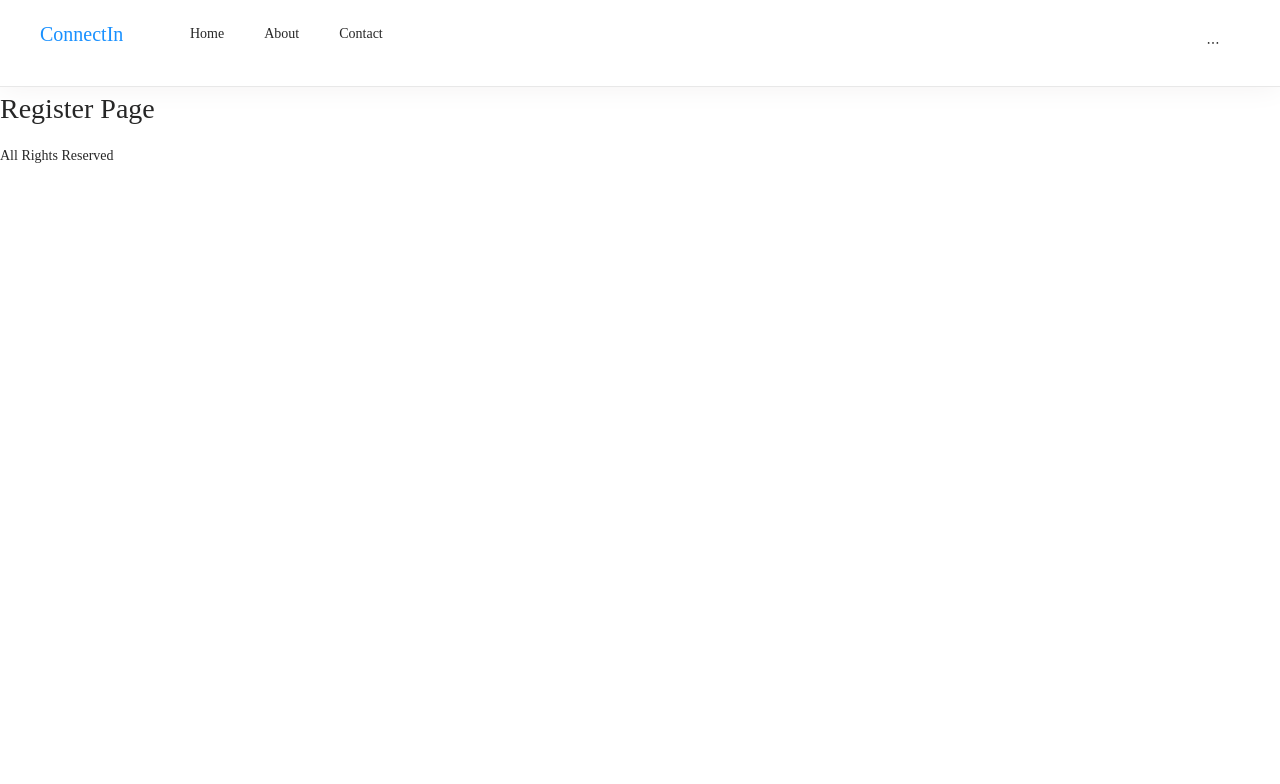
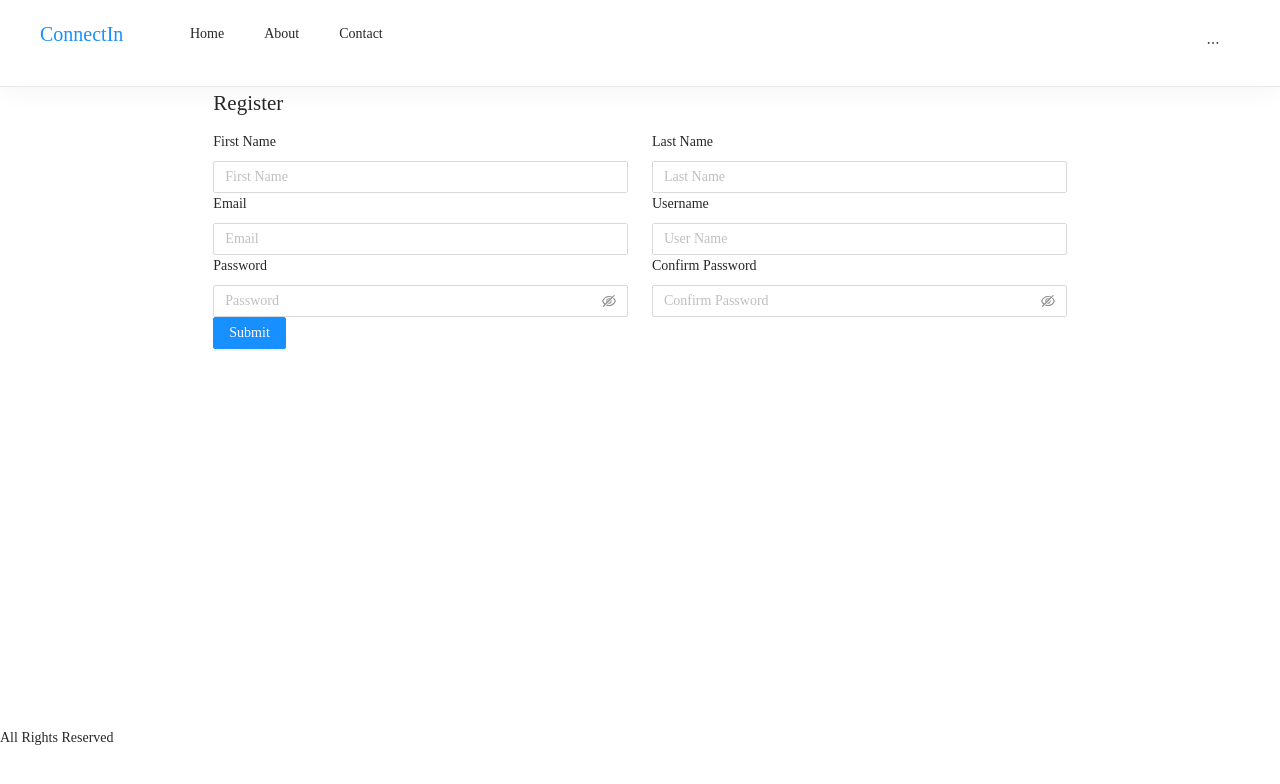
Before and after one commit to alipetarian/nextjs-styled-components-antd-typescript-starter, a Next.js app: page /register in a window 1280 px wide. Shown: the top 784 px of the page. Built offline with nearby package versions, Linux system fonts and the light colour scheme; a web font is replaced by a local one.

Commit message:
Added Basic Signup Page

```diff
--- a/src/components/common/layout/base-layout.tsx
+++ b/src/components/common/layout/base-layout.tsx
@@ -14,6 +14,9 @@ const GlobalStyles = createGlobalStyle`
 
   body{
     font-family: 'Sofia Pro'
+  }
+  main{
+    min-height: 80vh;
   }
 `;
 
--- a/src/components/register.tsx
+++ /dev/null
@@ -1,7 +0,0 @@
-const RegisterComp: React.FC = () => (
-  <h1>
-    Register Page
-  </h1>
-);
-
-export default RegisterComp;
--- /dev/null
+++ b/src/components/register/form.tsx
@@ -0,0 +1,182 @@
+import {
+  Form, Input, Button, Row, Col,
+} from 'antd';
+
+import * as yup from 'yup';
+import { useFormik } from 'formik';
+import styled from 'styled-components';
+
+const StyledForm = styled.div`
+  & .ant-form-item {
+    margin-bottom: 0;
+  }
+`;
+
+const emailNotLongEnough = 'email must be at least 3 characters';
+const passwordNotLongEnough = 'password must be at least 3 characters';
+const invalidEmail = 'email must be a valid email';
+const requiredField = (fieldName: string) => `${fieldName} is required.`;
+
+const validationSchema = yup.object().shape({
+  firstName: yup
+    .string()
+    .max(255)
+    .required(requiredField('First Name')),
+  lastName: yup
+    .string()
+    .max(255)
+    .required(requiredField('Last Name')),
+  email: yup
+    .string()
+    .min(3, emailNotLongEnough)
+    .max(255)
+    .email(invalidEmail)
+    .required(requiredField('Email')),
+  userName: yup
+    .string()
+    .min(4)
+    .required(requiredField('Username')),
+  password: yup
+    .string()
+    .min(3, passwordNotLongEnough)
+    .max(255)
+    .required(requiredField('Password')),
+  confirmPassword: yup
+    .string()
+    .min(3, passwordNotLongEnough)
+    .max(255)
+    .required(requiredField('Confirm Password'))
+    .oneOf([yup.ref('password'), null], 'Passwords must match'),
+
+});
+
+const FormItem = Form.Item;
+
+const LoginComp: React.FC = () => {
+  const formik = useFormik({
+    initialValues: {
+      firstName: '',
+      lastName: '',
+      email: '',
+      userName: '',
+      password: '',
+      confirmPassword: '',
+    },
+    validationSchema,
+
+    onSubmit: (values) => {
+      console.log('Formik Values,', JSON.stringify(values, null, 2));
+    },
+  });
+
+  return (
+    <StyledForm>
+      <Form
+        layout="vertical"
+        name="login-form"
+        onFinish={formik.handleSubmit}
+      >
+        <Row gutter={24}>
+          <Col xs={24} sm={12}>
+            <FormItem
+              help={formik.touched.firstName && formik.errors.firstName ? formik.errors.firstName : ''}
+              validateStatus={formik.touched.firstName && formik.errors.firstName ? 'error' : undefined}
+              label="First Name"
+            >
+              <Input
+                name="firstName"
+                placeholder="First Name"
+                value={formik.values.firstName}
+                onChange={formik.handleChange}
+                onBlur={formik.handleBlur}
+              />
+            </FormItem>
+          </Col>
+          <Col xs={24} sm={12}>
+            <FormItem
+              help={formik.touched.lastName && formik.errors.lastName ? formik.errors.lastName : ''}
+              validateStatus={formik.touched.lastName && formik.errors.lastName ? 'error' : undefined}
+              label="Last Name"
+            >
+              <Input
+                name="lastName"
+                placeholder="Last Name"
+                value={formik.values.lastName}
+                onChange={formik.handleChange}
+                onBlur={formik.handleBlur}
+              />
+            </FormItem>
+          </Col>
+          <Col xs={24} sm={12}>
+            <FormItem
+              help={formik.touched.email && formik.errors.email ? formik.errors.email : ''}
+              validateStatus={formik.touched.email && formik.errors.email ? 'error' : undefined}
+              label="Email"
+            >
+              <Input
+                name="email"
+                placeholder="Email"
+                value={formik.values.email}
+                onChange={formik.handleChange}
+                onBlur={formik.handleBlur}
+              />
+            </FormItem>
+          </Col>
+          <Col xs={24} sm={12}>
+            <FormItem
+              help={formik.touched.userName && formik.errors.userName ? formik.errors.userName : ''}
+              validateStatus={formik.touched.userName && formik.errors.userName ? 'error' : undefined}
+              label="Username"
+            >
+              <Input
+                name="userName"
+                placeholder="User Name"
+                value={formik.values.userName}
+                onChange={formik.handleChange}
+                onBlur={formik.handleBlur}
+              />
+            </FormItem>
+          </Col>
+          <Col xs={24} sm={12}>
+            <FormItem
+              label="Password"
+              help={formik.touched.password && formik.errors.password ? formik.errors.password : ''}
+              validateStatus={formik.touched.password && formik.errors.password ? 'error' : undefined}
+            >
+              <Input.Password
+                name="password"
+                placeholder="Password"
+                value={formik.values.password}
+                onChange={formik.handleChange}
+                onBlur={formik.handleBlur}
+              />
+            </FormItem>
+          </Col>
+          <Col xs={24} sm={12}>
+            <FormItem
+              label="Confirm Password"
+              help={formik.touched.confirmPassword && formik.errors.confirmPassword ? formik.errors.confirmPassword : ''}
+              validateStatus={formik.touched.confirmPassword && formik.errors.confirmPassword ? 'error' : undefined}
+            >
+              <Input.Password
+                name="confirmPassword"
+                placeholder="Confirm Password"
+                value={formik.values.confirmPassword}
+                onChange={formik.handleChange}
+                onBlur={formik.handleBlur}
+              />
+            </FormItem>
+          </Col>
+
+        </Row>
+        <FormItem>
+          <Button type="primary" key="submit" htmlType="submit">
+            Submit
+          </Button>
+        </FormItem>
+      </Form>
+    </StyledForm>
+  );
+};
+
+export default LoginComp;
--- /dev/null
+++ b/src/components/register/index.tsx
@@ -0,0 +1,15 @@
+import { Row, Col } from 'antd';
+import Form from './form';
+
+const RegisterComp: React.FC = () => (
+  <>
+    <Row>
+      <Col xs={24} sm={{ span: 16, offset: 4 }}>
+        <h2>Register</h2>
+        <Form />
+      </Col>
+    </Row>
+  </>
+);
+
+export default RegisterComp;
--- a/src/pages/register.tsx
+++ b/src/pages/register.tsx
@@ -1,6 +1,6 @@
 import RegisterComp from 'components/register';
 import Head from 'next/head';
-import Layout from '../components/common/layout/index';
+import Layout from 'components/common/layout';
 
 export default function RegisterPage() {
   return (
```
Also changed, not shown: src/components/login/form.tsx (+14 -14 lines), .babelrc.
